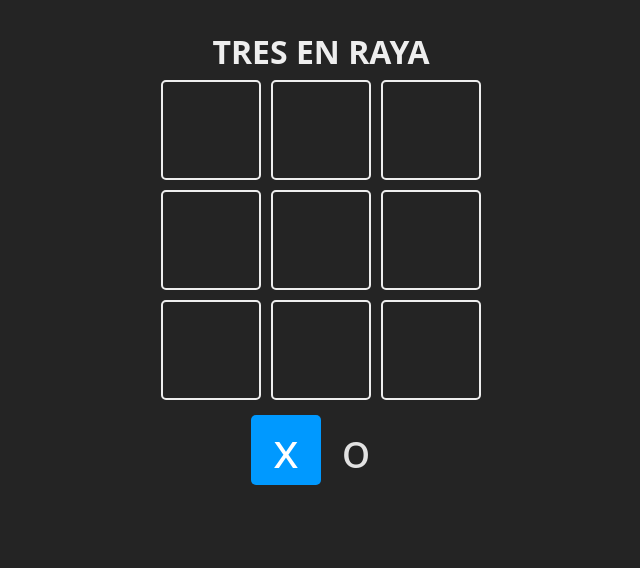
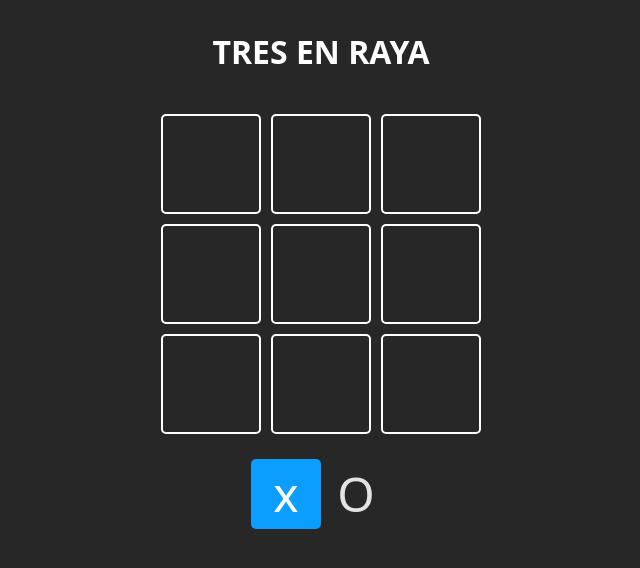
Before and after one commit to luy06D/Tres_enRaya, a React (Vite) app: page / in a window 1280 px wide. Shown: the top 568 px of the page, without its empty margins (319-959 px from the left). Built offline with nearby package versions, Linux system fonts and the light colour scheme.

Commit message:
Juego completo

```diff
--- a/package.json
+++ b/package.json
@@ -10,6 +10,7 @@
     "preview": "vite preview"
   },
   "dependencies": {
+    "canvas-confetti": "1.9.2",
     "react": "^18.2.0",
     "react-dom": "^18.2.0"
   },
--- a/src/App.jsx
+++ b/src/App.jsx
@@ -1,8 +1,9 @@
 import { useState } from "react"
+import confetti from "canvas-confetti";
 
 const TURNS = {
   X: 'x',
-  O: 'o'
+  O: 'O'
 }
 
 const Square = ({children, isSelected, updateBoard, index}) =>{
@@ -92,6 +93,7 @@ function App() {
     // Revisamos si hay un ganador
     const newWinner = checkWinner(newBoard)
     if(newWinner){
+      confetti()
     setWinner(newWinner)
     } else if (checkEndGame(newBoard)){
       setWinner(false) //Empate
--- a/src/index.css
+++ b/src/index.css
@@ -6,7 +6,7 @@
 
   color-scheme: light dark;
   color: rgba(255, 255, 255, 0.87);
-  background-color: #242424;
+  background-color: #272727;
 
   font-synthesis: none;
   text-rendering: optimizeLegibility;
@@ -36,16 +36,16 @@ body {
 }
 
 .board h1 {
-  color: #eee;
-  margin-bottom: 16px;
+  color: #ffffff;
+  margin-bottom: 50px;
 }
 
 .board button {
   padding: 8px 12px;
   margin: 25px;
   background: transparent;
-  border: 2px solid #eee;
-  color: #eee;
+  border: 2px solid #ffffff;
+  color: #ffffff;
   width: 100px;
   border-radius: 5px;
   transition: 0.2s;
@@ -54,7 +54,7 @@ body {
 }
 
 .board button:hover {
-  background: #eee;
+  background: #fdfdfd;
   color: #222;
 }
 
@@ -79,11 +79,12 @@ body {
   height: 70px;
   pointer-events: none;
   border-color: transparent;
+  margin-top: 10px;
 }
 
 .square.is-selected {
   color: #fff;
-  background: #09f;
+  background: rgb(12, 158, 255);
 }
 
 .winner {
@@ -122,7 +123,7 @@ body {
 .square {
   width: 100px;
   height: 100px;
-  border: 2px solid #eee;
+  border: 2px solid #ffffff;
   border-radius: 5px;
   display: grid;
   place-items: center;
```
Also changed, not shown: 1 other file (tests, documents, lock files or other folders).
